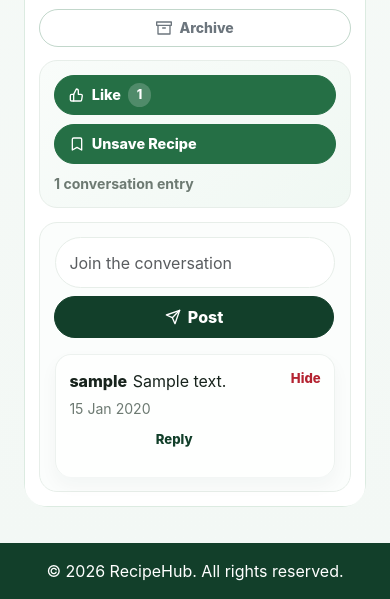
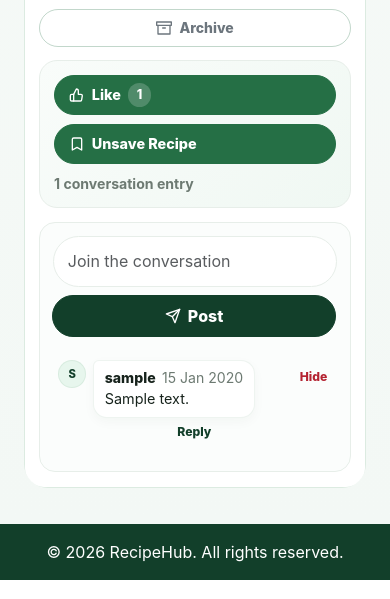
Before and after one commit to NeelPatel-22/Agile-Group-Project, a Flask app: page /recipes in a window 390 px wide. Shown: the part 2147-2746 px from the top of the page. Run offline with Flask 3, Linux system fonts and the light colour scheme; a user stored in the database is signed in; tables that the repository leaves empty hold one stand-in row (values such as "Sample post"); grey boxes marked "Sample" are stand-in pictures; some libraries are stand-ins or nearby versions.

Commit message:
Refine threaded recipe comments and reply controls

```diff
--- a/app/static/css/recipes.css
+++ b/app/static/css/recipes.css
@@ -502,13 +515,13 @@
 
 .comment-section {
   margin-top: 0.85rem;
-  padding: 0.9rem;
+  padding: 0.8rem;
   border: 1px solid var(--border-soft-alt);
-  border-radius: 18px;
+  border-radius: 16px;
   background: #fbfdfc;
 }
 
-.comment-section .input-group {
+.comment-form .input-group {
   gap: 0.5rem;
 }
 
@@ -529,61 +542,101 @@
 
 .comment-list {
   display: grid;
-  gap: 0.65rem;
+  gap: 0.55rem;
 }
 
 .comment-item {
   display: grid;
-  grid-template-columns: minmax(0, 1fr) auto;
-  gap: 0.75rem;
+  grid-template-columns: 2rem minmax(0, 1fr) auto;
+  column-gap: 0.55rem;
+  row-gap: 0.35rem;
   align-items: flex-start;
-  padding: 0.85rem;
-  border: 1px solid var(--border-soft-muted);
-  border-radius: 16px;
-  background: rgba(255, 255, 255, 0.84);
-  box-shadow: 0 8px 18px rgba(18, 63, 42, 0.04);
+  padding: 0.5rem;
+  border: 1px solid transparent;
+  border-radius: 14px;
+  background: transparent;
   transition:
+    background-color 0.22s ease,
     border-color 0.22s ease,
-    box-shadow 0.22s ease,
-    transform 0.22s ease;
+    box-shadow 0.22s ease;
 }
 
 .comment-item:hover {
-  border-color: rgba(37, 111, 69, 0.22);
-  box-shadow: 0 12px 24px rgba(18, 63, 42, 0.07);
+  background: rgba(255, 255, 255, 0.74);
+  border-color: rgba(37, 111, 69, 0.12);
+  box-shadow: 0 8px 18px rgba(18, 63, 42, 0.04);
 }
 
 .comment-item:last-child {
   border-bottom: 0;
 }
 
+.comment-avatar {
+  display: inline-grid;
+  place-items: center;
+  width: 2rem;
+  height: 2rem;
+  border-radius: 50%;
+  background: #e7f6ed;
+  color: var(--primary-dark);
+  font-size: 0.76rem;
+  font-weight: 850;
+  text-transform: uppercase;
+  box-shadow: inset 0 0 0 1px rgba(37, 111, 69, 0.08);
+}
+
 .comment-content {
   min-width: 0;
 }
 
-.comment-line {
+.comment-bubble {
+  width: fit-content;
+  max-width: 100%;
+  padding: 0.48rem 0.65rem;
+  border: 1px solid rgba(37, 111, 69, 0.08);
+  border-radius: 14px;
+  border-top-left-radius: 6px;
+  background: #ffffff;
+  box-shadow: 0 4px 12px rgba(18, 63, 42, 0.035);
+}
+
+.comment-header {
   display: flex;
   flex-wrap: wrap;
-  gap: 0.35rem;
+  gap: 0.4rem;
   align-items: baseline;
   color: var(--text-dark);
-  line-height: 1.5;
+  line-height: 1.25;
 }
 
-.comment-line strong {
+.comment-header strong {
+  color: var(--text-dark);
+  font-size: 0.88rem;
   font-weight: 850;
+}
+
+.comment-text {
+  margin: 0.16rem 0 0;
+  color: var(--text-dark);
+  font-size: 0.9rem;
+  line-height: 1.42;
 }
 
 .comment-meta-row {
   display: flex;
   flex-wrap: wrap;
-  gap: 0.65rem;
+  gap: 0.5rem;
   align-items: center;
-  margin-top: 0.35rem;
+  margin-top: 0.18rem;
+  padding-left: 0.45rem;
 }
 
 .comment-item-hidden {
-  opacity: 0.72;
+  background: rgba(255, 248, 248, 0.82);
+  border-color: #f4c6cc;
+}
+
+.comment-item-hidden .comment-bubble {
   background: #fff8f8;
   border-color: #f4c6cc;
 }
@@ -604,6 +656,7 @@
   display: flex;
   gap: 0.45rem;
   align-items: center;
+  padding-top: 0.35rem;
 }
 
 .comment-action-btn,
@@ -613,10 +666,12 @@
   min-height: 0;
   border: 0;
   background: transparent;
-  font-size: 0.82rem;
+  font-size: 0.76rem;
   font-weight: 800;
-  padding: 0;
+  padding: 0.12rem 0.28rem;
+  border-radius: 999px;
   transition:
+    background-color 0.2s ease,
     color 0.2s ease,
     opacity 0.2s ease;
 }
@@ -636,26 +691,27 @@
 
 .hide-comment-btn:hover {
   color: #8f1825;
-  text-decoration: underline;
+  background: #fde8ea;
 }
 
 .unhide-comment-btn:hover {
   color: var(--primary-color);
-  text-decoration: underline;
+  background: #e7f6ed;
 }
 
-.reply-toggle-btn:hover {
+.reply-toggle-btn:hover,
+.reply-toggle-btn.is-active {
   color: var(--primary-color);
-  text-decoration: underline;
+  background: #e7f6ed;
 }
 
 .reply-list {
-  grid-column: 1 / -1;
+  grid-column: 2 / -1;
   display: grid;
-  gap: 0.55rem;
-  margin: 0.1rem 0 0 1.25rem;
-  padding-left: 1rem;
-  border-left: 2px solid #dff2e6;
+  gap: 0.28rem;
+  margin: 0.2rem 0 0 0.1rem;
+  padding-left: 0.75rem;
+  border-left: 2px solid #d9eee1;
 }
 
 .reply-list:empty {
@@ -746,12 +868,51 @@
     margin-left: 0;
   }
 
-  .comment-section .input-group {
+  .comment-form .input-group {
     display: grid;
   }
 
-  .comment-section .input-group > * {
+  .comment-form .input-group > * {
     width: 100%;
+  }
+
+  .comment-item {
+    grid-template-columns: 1.75rem minmax(0, 1fr) auto;
+    padding: 0.42rem 0.25rem;
+    column-gap: 0.45rem;
+  }
+
+  .comment-avatar {
+    width: 1.75rem;
+    height: 1.75rem;
+    font-size: 0.7rem;
+  }
+
+  .reply-list {
+    margin-left: 0;
+    padding-left: 0.55rem;
+  }
+
+  .comment-reply-item {
+    grid-template-columns: 1.45rem minmax(0, 1fr);
+  }
+
+  .comment-reply-item .comment-avatar {
+    width: 1.45rem;
+    height: 1.45rem;
+  }
+
+  .comment-reply-item .comment-owner-actions {
+    grid-column: 2;
+    padding-top: 0;
+  }
+
+  .reply-form {
+    max-width: none;
+  }
+
+  .reply-form .input-group {
+    display: flex;
   }
 }
 
--- a/app/templates/partials/comment_item.html
+++ b/app/templates/partials/comment_item.html
@@ -1,16 +1,19 @@
 <div class="comment-item {% if comment.parent_id %}comment-reply-item{% endif %} {% if comment.is_hidden %}comment-item-hidden{% endif %}" data-comment-id="{{ comment.id }}" data-comment-hidden="{{ 'true' if comment.is_hidden else 'false' }}" data-parent-id="{{ comment.parent_id or '' }}">
+    <div class="comment-avatar" aria-hidden="true">{{ comment.author.username[:1]|upper }}</div>
     <div class="comment-content">
-        <div class="comment-line">
-            <strong>{{ comment.author.username }}</strong>
-            <span>{{ comment.content }}</span>
-            {% if comment.is_hidden %}
-            <span class="comment-hidden-badge">Hidden</span>
-            {% endif %}
+        <div class="comment-bubble">
+            <div class="comment-header">
+                <strong>{{ comment.author.username }}</strong>
+                <small class="comment-date">{{ comment.created_at.strftime('%d %b %Y') }}</small>
+                {% if comment.is_hidden %}
+                <span class="comment-hidden-badge">Hidden</span>
+                {% endif %}
+            </div>
+            <p class="comment-text">{{ comment.content }}</p>
         </div>
         <div class="comment-meta-row">
-            <small class="comment-date">{{ comment.created_at.strftime('%d %b %Y') }}</small>
             {% if not comment.parent_id and not comment.is_hidden %}
-            <button class="comment-action-btn reply-toggle-btn" type="button" data-comment-id="{{ comment.id }}">Reply</button>
+            <button class="comment-action-btn reply-toggle-btn" type="button" data-comment-id="{{ comment.id }}" aria-expanded="false">Reply</button>
             {% endif %}
         </div>
 
@@ -18,8 +21,14 @@
         <form class="reply-form" method="POST" action="{{ url_for('main.add_comment', recipe_id=recipe.id) }}" data-recipe-id="{{ recipe.id }}" data-parent-id="{{ comment.id }}" hidden>
             <input type="hidden" name="parent_id" value="{{ comment.id }}">
             <div class="input-group">
-                <input type="text" name="content" class="form-control" placeholder="Write a reply">
-                <button class="btn btn-dark" type="submit">Reply</button>
+                <input type="text" name="content" class="form-control" placeholder="Reply to {{ comment.author.username }}">
+                <button class="btn btn-dark" type="submit" aria-label="Post reply">
+                    <svg viewBox="0 0 24 24" aria-hidden="true" focusable="false">
+                        <path d="M22 2L11 13"></path>
+                        <path d="M22 2l-7 20-4-9-9-4 20-7z"></path>
+                    </svg>
+                    <span>Reply</span>
+                </button>
             </div>
         </form>
         {% endif %}
```
Also changed, not shown: other parts of app/static/css/recipes.css (+86 -8 lines), app/static/js/main.js (+130 -39 lines), app/static/uploads/d26f9072bc334dca807b2edd32f228e9_Media.jpeg (added).
